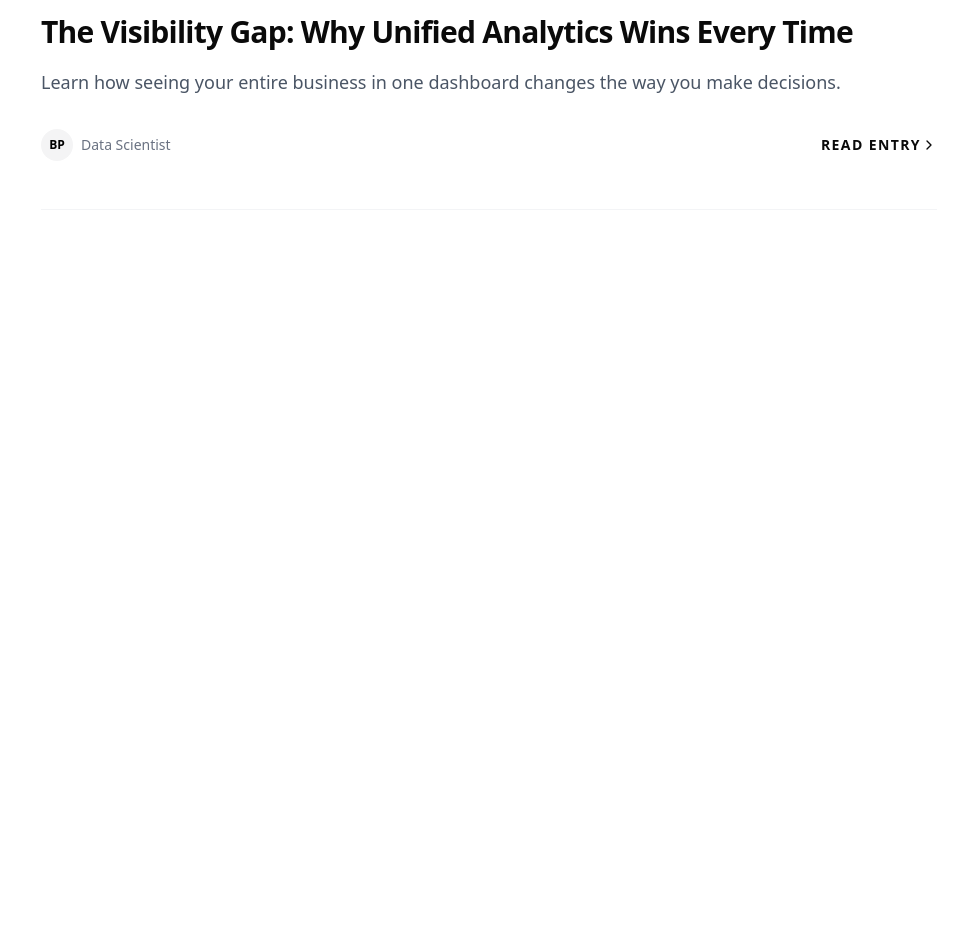
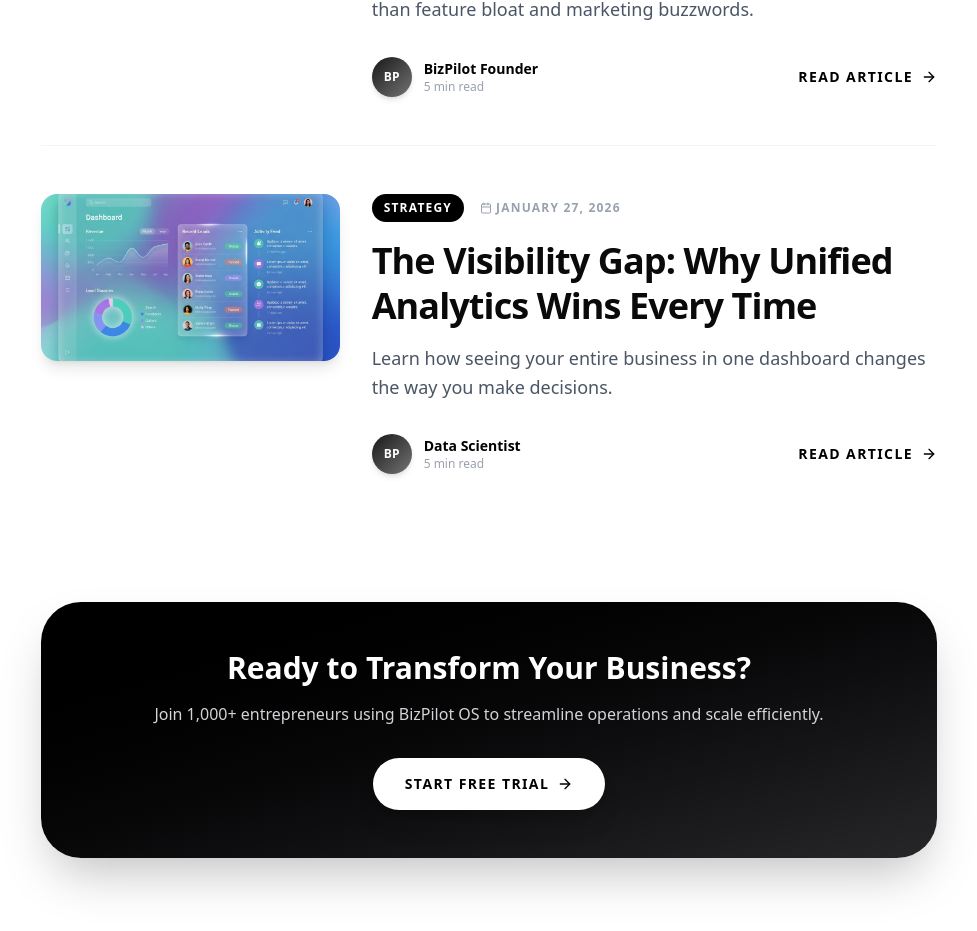
Before and after one commit to elitehostingsin-lang/BizPilot-OS, a Next.js app: page /blog in a window 1280 px wide. Shown: the part 1491-2422 px from the top of the page, without its empty margins (151-1128 px from the left). Before the commit the page ends 1781 px from the top, so only its background shows below. Built offline with nearby package versions, Linux system fonts and the light colour scheme.

Commit message:
feat: enhance blog with featured images, improved navigation, and related posts

```diff
--- a/app/blog/page.tsx
+++ b/app/blog/page.tsx
@@ -1,8 +1,9 @@
 import React from 'react';
 import Link from 'next/link';
-import { ChevronLeft, Calendar, User, Tag } from 'lucide-react';
+import { ChevronLeft, Calendar, User, Tag, ArrowRight } from 'lucide-react';
 import { blogPosts } from '@/lib/blog-data';
 import { Metadata } from 'next';
+import Image from 'next/image';
 
 export const metadata: Metadata = {
     title: 'Business Insights Blog - BizPilot OS',
@@ -47,35 +48,61 @@ export default function BlogPage() {
                         {blogPosts.map((post, index) => (
                             <article
                                 key={post.slug}
-                                className="group relative border-b border-gray-100 pb-12 animate-in fade-in slide-in-from-bottom-8 duration-700"
+                                className="group relative border-b border-gray-100 pb-12 last:border-0 animate-in fade-in slide-in-from-bottom-8 duration-700 hover:scale-[1.01] transition-transform"
                                 style={{ animationDelay: `${index * 150}ms` }}
                             >
+                                <Link href={`/blog/${post.slug}`} className="block">
                                     <div className="flex flex-col md:flex-row md:items-start gap-8">
+                                        {/* Featured Image */}
+                                        <div className="md:w-1/3 relative aspect-video rounded-2xl overflow-hidden shadow-lg group-hover:shadow-2xl transition-shadow">
+                                            <img
+                                                src={post.image}
+                                                alt={post.title}
+                                                className="object-cover w-full h-full group-hover:scale-105 transition-transform duration-500"
+                                            />
+                                        </div>
+
+                                        {/* Content */}
                                         <div className="flex-1 space-y-4">
                                             <div className="flex items-center gap-4 text-xs font-bold uppercase tracking-widest text-gray-400">
-                                            <span className="px-2 py-1 bg-gray-50 rounded text-black">{post.category}</span>
+                                                <span className="px-3 py-1.5 bg-black text-white rounded-full">{post.category}</span>
                                                 <span className="flex items-center gap-1"><Calendar className="h-3 w-3" /> {post.date}</span>
                                             </div>
-                                        <h2 className="text-3xl font-bold tracking-tight group-hover:text-primary transition-colors leading-snug">
-                                            <Link href={`/blog/${post.slug}`}>{post.title}</Link>
+                                            <h2 className="text-3xl md:text-4xl font-bold tracking-tight group-hover:text-primary transition-colors leading-tight">
+                                                {post.title}
                                             </h2>
-                                        <p className="text-gray-600 text-lg leading-relaxed">{post.excerpt}</p>
+                                            <p className="text-gray-600 text-lg leading-relaxed line-clamp-2">{post.excerpt}</p>
                                             <div className="pt-4 flex items-center justify-between">
-                                            <div className="flex items-center gap-2 text-sm text-gray-500">
-                                                <div className="w-8 h-8 rounded-full bg-zinc-100 flex items-center justify-center font-bold text-xs text-black">BP</div>
-                                                <span>{post.author}</span>
+                                                <div className="flex items-center gap-3 text-sm text-gray-500">
+                                                    <div className="w-10 h-10 rounded-full bg-gradient-to-br from-primary to-primary/60 flex items-center justify-center font-bold text-xs text-white shadow-md">BP</div>
+                                                    <div>
+                                                        <p className="font-semibold text-black">{post.author}</p>
+                                                        <p className="text-xs text-gray-400">5 min read</p>
                                                     </div>
-                                            <Link
-                                                href={`/blog/${post.slug}`}
-                                                className="inline-flex items-center text-sm font-bold uppercase tracking-widest hover:gap-2 transition-all"
-                                            >
-                                                Read Entry <ChevronLeft className="h-4 w-4 rotate-180" />
-                                            </Link>
+                                                </div>
+                                                <div className="inline-flex items-center gap-2 text-sm font-bold uppercase tracking-widest text-black group-hover:gap-3 transition-all">
+                                                    Read Article <ArrowRight className="h-4 w-4" />
                                                 </div>
                                             </div>
                                         </div>
+                                    </div>
+                                </Link>
                             </article>
                         ))}
+                    </div>
+
+                    {/* CTA Section */}
+                    <div className="mt-20 p-12 bg-gradient-to-br from-black to-zinc-800 rounded-[2.5rem] text-center text-white shadow-2xl">
+                        <h3 className="text-3xl font-bold mb-4">Ready to Transform Your Business?</h3>
+                        <p className="text-zinc-300 mb-8 max-w-2xl mx-auto">
+                            Join 1,000+ entrepreneurs using BizPilot OS to streamline operations and scale efficiently.
+                        </p>
+                        <Link
+                            href="/signup"
+                            className="inline-flex items-center gap-2 bg-white text-black px-8 py-4 rounded-full font-bold text-sm uppercase tracking-widest hover:scale-105 transition-all shadow-xl"
+                        >
+                            Start Free Trial <ArrowRight className="h-4 w-4" />
+                        </Link>
                     </div>
                 </div>
             </main>
```
Also changed, not shown: app/blog/[slug]/page.tsx (+51 -29 lines). Lines whose indentation alone changed are shown as unchanged.
